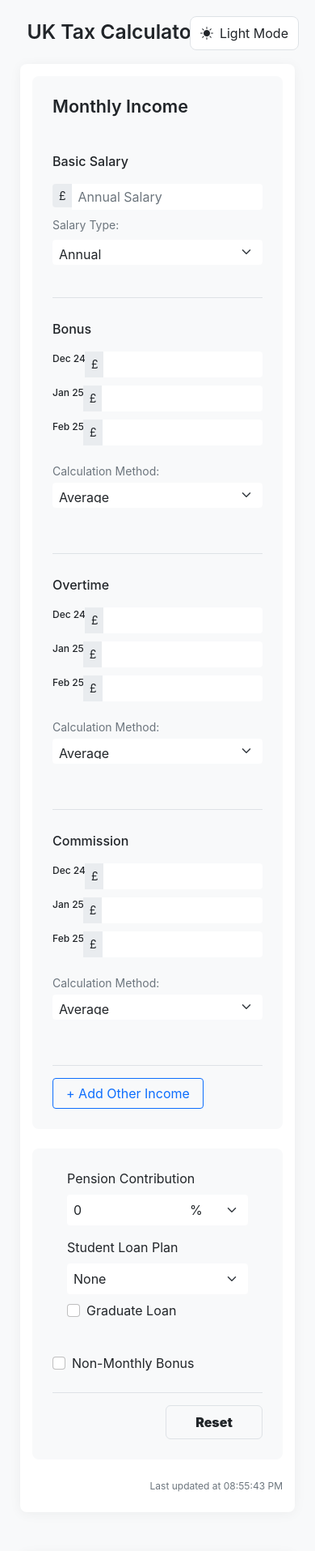
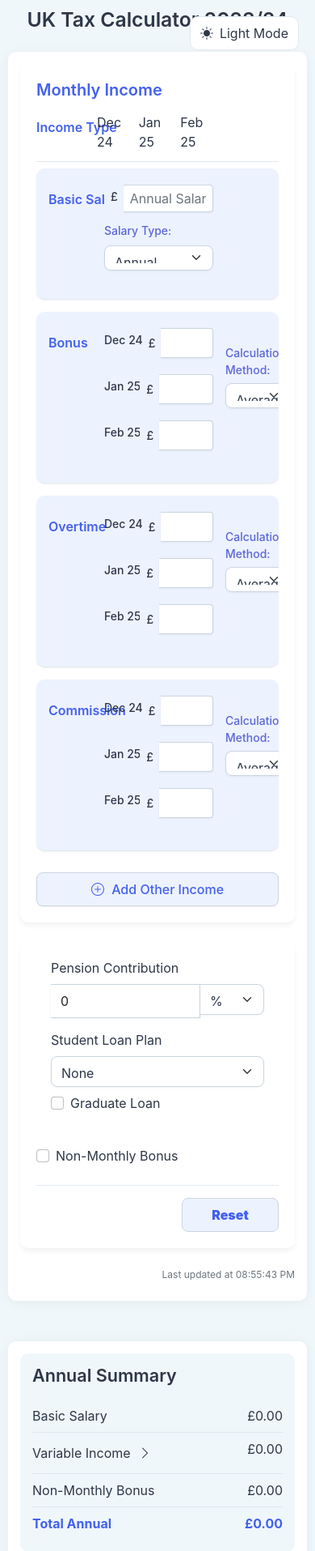
Before and after one commit to rcdavidson/tax_calculator, a Flask app: page / in a window 390 px wide. Shown: the top 1915 px of the page at 81% size. Run offline with Flask 2, Linux system fonts and the light colour scheme.

Commit message:
Complete UI redesign with improved shading, modern inputs, and better mobile experience (v2.0)

```diff
--- a/templates/index.html
+++ b/templates/index.html
@@ -9,29 +9,32 @@
     <style>
         :root {
             /* Light mode colors */
-            --bg-color: #f8f9fa;
+            --bg-color: #f0f7fa;
             --card-bg: #ffffff;
-            --text-color: #212529;
-            --border-color: #dee2e6;
+            --text-color: #2d3748;
+            --border-color: #e2e8f0;
             --input-bg: #fff;
-            --primary-color: #0d6efd;
-            --accent-color: #e9ecef;
-            --success-color: #198754;
-            --danger-color: #dc3545;
-            --border-radius: 8px;
+            --primary-color: #4361ee;
+            --accent-color: #edf2ff;
+            --success-color: #4caf50;
+            --danger-color: #f56565;
+            --border-radius: 10px;
+            --shadow-sm: 0 1px 3px rgba(0,0,0,0.05);
+            --shadow-md: 0 4px 6px rgba(0,0,0,0.05);
+            --shadow-lg: 0 10px 15px rgba(0,0,0,0.05);
         }
 
         /* Dark mode colors */
         .dark-mode {
-            --bg-color: #212529;
-            --card-bg: #343a40;
-            --text-color: #f8f9fa;
-            --border-color: #495057;
-            --input-bg: #2b3035;
-            --primary-color: #0d6efd;
-            --accent-color: #495057;
-            --success-color: #198754;
-            --danger-color: #dc3545;
+            --bg-color: #1a202c;
+            --card-bg: #2d3748;
+            --text-color: #f7fafc;
+            --border-color: #4a5568;
+            --input-bg: #2d3748;
+            --primary-color: #5a67d8;
+            --accent-color: #2a4365;
+            --success-color: #48bb78;
+            --danger-color: #f56565;
         }
 
         body {
@@ -153,22 +156,30 @@
             color: var(--text-color);
         }
 
-        .form-control, .form-select {
-            border: 1px solid var(--input-border);
-            background-color: var(--input-bg);
-            color: var(--text-color);
-            border-radius: 4px;
-            transition: all 0.15s ease-in-out;
-            font-size: 14px;
-            height: auto;
-            padding: 0.375rem 0.5rem;
-        }
-
-        .form-control:focus, .form-select:focus {
-            border-color: var(--primary-color);
-            box-shadow: 0 0 0 0.2rem rgba(var(--primary-rgb), 0.15);
-            background-color: var(--input-bg);
-            color: var(--text-color);
+        /* Improved input styling */
+        .input-group-text {
+            background-color: #edf2ff;
+            border-color: #cbd5e0;
+            color: #4a5568;
+            border-radius: 8px 0 0 8px;
+            border-right: none;
+            padding: 0.5rem 0.75rem;
+            font-weight: 500;
+        }
+
+        .form-control {
+            border-color: #cbd5e0;
+            border-radius: 0 8px 8px 0;
+            padding: 0.5rem 0.75rem;
+            border-left: none;
+            background-color: #fff;
+            box-shadow: var(--shadow-sm);
+            transition: all 0.2s ease;
+        }
+
+        .form-control:focus {
+            border-color: #5a67d8;
+            box-shadow: 0 0 0 3px rgba(66, 153, 225, 0.15);
         }
 
         .results-card {
@@ -202,9 +213,11 @@
         }
 
         .income-row {
-            padding: 10px 0;
-            margin-bottom: 5px;
-            border-bottom: 1px solid var(--border-color);
+            background-color: var(--card-bg);
+            border-radius: var(--border-radius);
+            box-shadow: var(--shadow-sm);
+            margin-bottom: 12px;
+            overflow: hidden;
         }
 
         .additional-income {
@@ -995,63 +1008,135 @@
 
         /* Update mobile styles for better display */
         @media (max-width: 767px) {
-            .month-header {
-                display: none; /* Hide the desktop month header on mobile */
-            }
-
-            .income-grid {
-                grid-template-columns: 100%; /* Full width for inputs on mobile */
-                gap: 5px;
-            }
-
-            .income-type-label {
-                font-weight: 500;
-                margin-bottom: 5px;
-                font-size: 16px;
-            }
-
-            .income-values {
-                display: grid;
-                grid-template-columns: 1fr;
-                gap: 10px;
+            body {
+                background-color: var(--bg-color);
+                padding: 0;
+            }
+
+            .calculator-container {
+                padding: 10px;
+            }
+
+            .additional-income {
+                background-color: var(--card-bg);
+                border-radius: var(--border-radius);
+                box-shadow: var(--shadow-md);
+                padding: 20px;
+                margin-bottom: 20px;
+            }
+
+            .income-row {
+                background-color: var(--accent-color);
+                padding: 15px;
+                margin-bottom: 15px;
+                border-radius: var(--border-radius);
+                box-shadow: var(--shadow-sm);
             }
 
             .mobile-month-label {
                 display: block;
                 text-align: left;
                 font-weight: 500;
-                margin-bottom: 4px;
+                margin-bottom: 8px;
                 color: var(--text-color);
-            }
-
-            /* Style for calculation method on mobile */
+                padding: 4px 0;
+                font-size: 14px;
+            }
+
+            .income-type-label {
+                font-weight: 600;
+                margin-bottom: 12px;
+                font-size: 16px;
+                color: var(--primary-color);
+            }
+
+            .income-values {
+                display: grid;
+                grid-template-columns: 1fr;
+                gap: 15px;
+            }
+
+            .input-group-sm {
+                width: 100%;
+                margin-bottom: 5px;
+            }
+
+            .form-select {
+                background-color: #fff;
+                border-color: #cbd5e0;
+                border-radius: 8px;
+                padding: 0.5rem 0.75rem;
+                box-shadow: var(--shadow-sm);
+                color: var(--text-color);
+            }
+
             .mobile-method-label {
                 display: block;
-                margin-top: 8px;
-                margin-bottom: 4px;
+                margin-top: 12px;
+                margin-bottom: 6px;
                 font-size: 14px;
-                color: #6c757d;
+                color: #5a67d8;
+                font-weight: 500;
             }
 
             .calculation-method-mobile {
                 width: 100%;
                 max-width: none;
                 margin-top: 5px;
-                margin-bottom: 15px;
-            }
-
-            /* Add spacing between income rows on mobile */
-            .income-row {
-                padding: 15px 0;
-                margin-bottom: 0;
-                border-bottom: 1px solid var(--border-color);
-            }
-
-            /* Fix spacing on basic salary type selector */
-            #basicSalaryType {
+                margin-bottom: 5px;
+                border-radius: 8px;
+            }
+
+            /* Monthly Income heading */
+            .additional-income h4 {
+                color: var(--primary-color);
+                font-weight: 600;
+                margin-bottom: 20px;
+                font-size: 20px;
+            }
+
+            /* Add spacing between income rows */
+            .income-row + .income-row {
+                margin-top: 15px;
+            }
+
+            /* Add Button Style */
+            .btn-add {
+                background-color: #edf2ff;
+                color: #4361ee;
+                border: 1px solid #cbd5e0;
+                border-radius: 8px;
+                padding: 8px 15px;
+                font-weight: 500;
+                box-shadow: var(--shadow-sm);
+                margin-top: 10px;
                 width: 100%;
-                max-width: none;
-                margin-top: 10px;
+                transition: all 0.2s ease;
+            }
+
+            .btn-add:hover {
+                background-color: #4361ee;
+                color: white;
+            }
+
+            .btn-add i {
+                margin-right: 5px;
+            }
+
+            /* Reset button style */
+            .reset-btn {
+                background-color: #edf2ff;
+                color: #4361ee;
+                border: 1px solid #cbd5e0;
+                border-radius: 8px;
+                padding: 8px 20px;
+                font-weight: 600;
+                transition: all 0.2s ease;
+            }
+
+            .reset-btn:hover {
+                background-color: #4361ee;
+                color: white;
             }
         }
 
@@ -1305,9 +1390,11 @@
                         <div id="additional-rows"></div>
 
                         <!-- Add More Button -->
-                        <button type="button" class="add-income-btn" id="addIncomeRow">
-                            + Add Other Income
-                        </button>
+                        <div class="mt-3">
+                            <button type="button" class="btn btn-add" id="addIncomeRow">
+                                <i class="bi bi-plus-circle"></i> Add Other Income
+                            </button>
+                        </div>
                     </div>
 
                     <!-- Create a new shaded box for these sections -->
@@ -2634,7 +2721,7 @@
         }
     </script>
     <div class="text-center mt-4 mb-2" style="font-size: 0.8rem; color: #999;">
-        Version 1.6 (Fixed Mobile UI)
+        Version 2.0 (Redesigned UI)
     </div>
 </body>
 </html>
```
